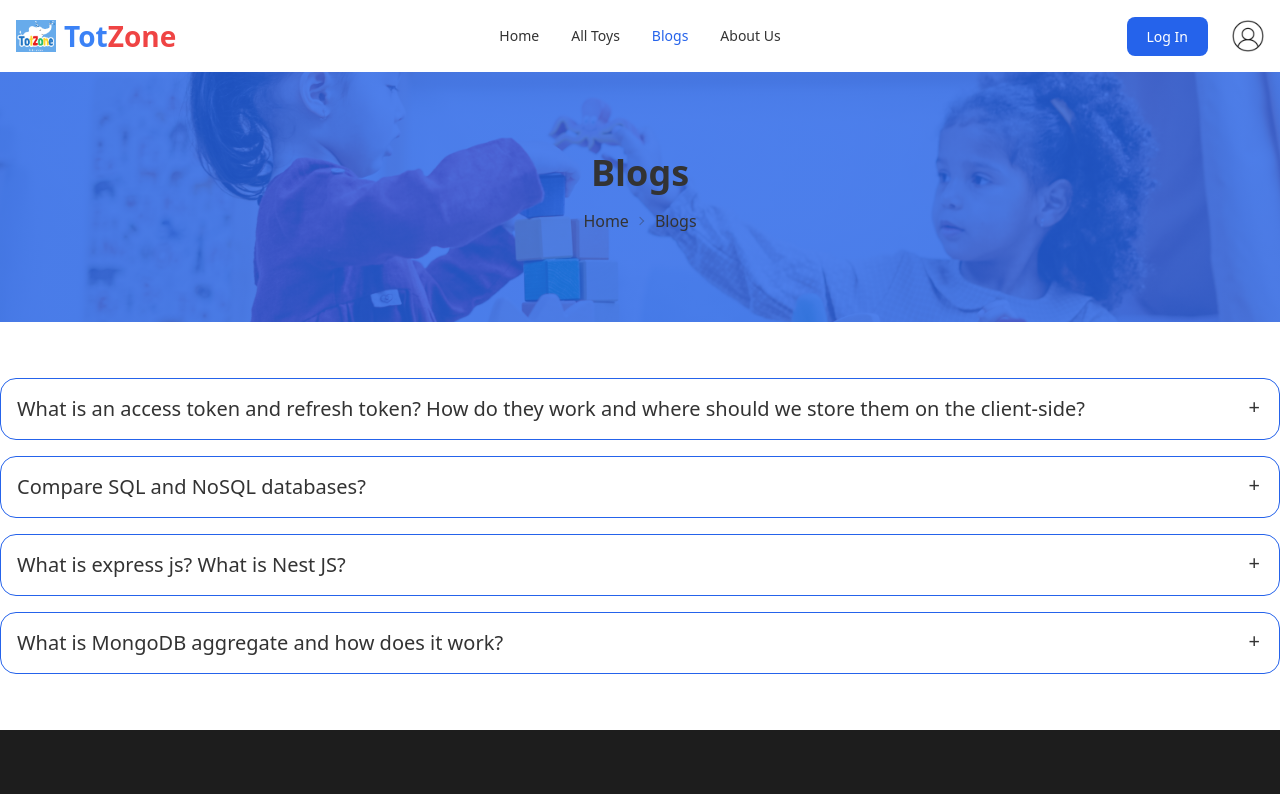
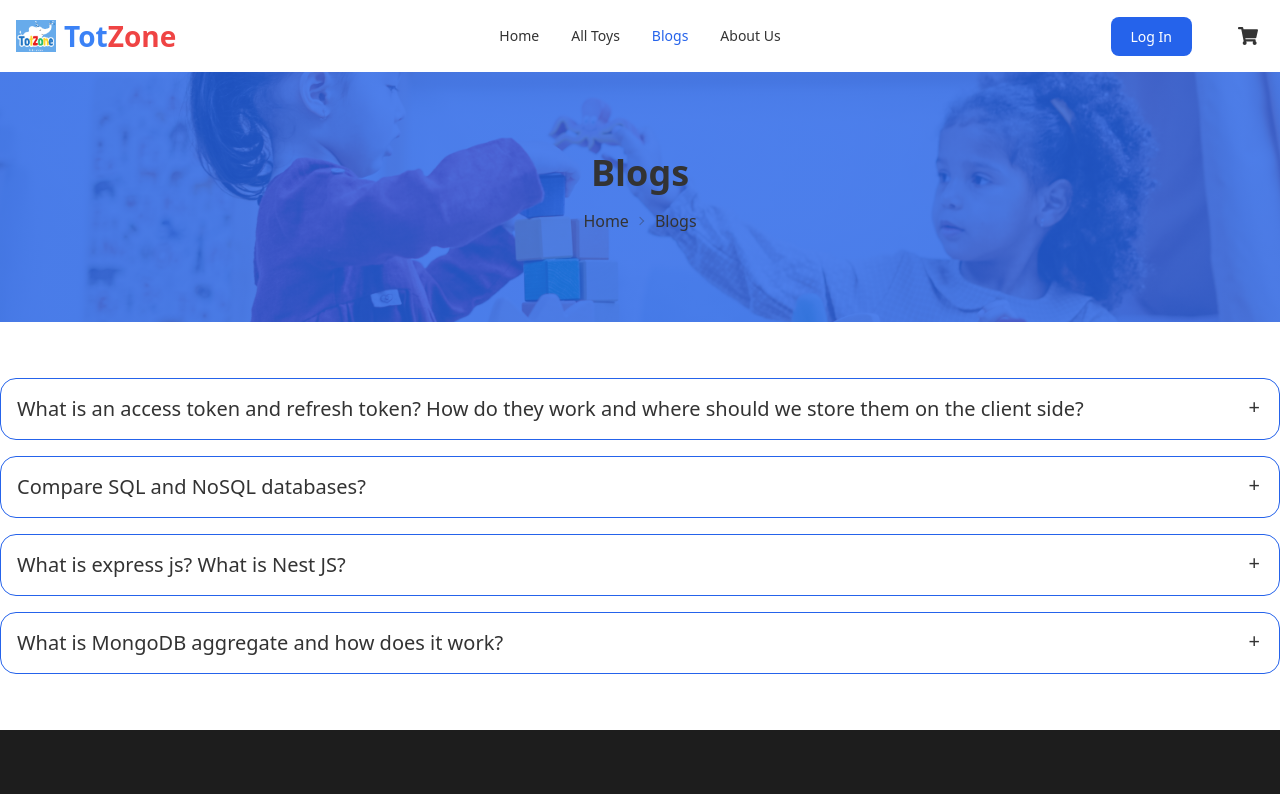
Before and after one commit to ayatbd/tot-zone-client, a React (Vite) app: page /blogs in a window 1280 px wide. Shown: the top 794 px of the page. Built offline with nearby package versions, Linux system fonts and the light colour scheme; no server answers.

Commit message:
updated menubar and added shoping icon

```diff
--- a/package.json
+++ b/package.json
@@ -17,6 +17,7 @@
     "localforage": "^1.10.0",
     "match-sorter": "^6.3.1",
     "react": "^18.2.0",
+    "react-burger-menu": "^3.0.9",
     "react-dom": "^18.2.0",
     "react-fast-marquee": "^1.6.0",
     "react-hook-form": "^7.44.3",
--- a/src/pages/Blogs.jsx
+++ b/src/pages/Blogs.jsx
@@ -19,7 +19,7 @@ const Blogs = () => {
         >
           <div className="collapse-title text-xl font-medium">
             What is an access token and refresh token? How do they work and
-            where should we store them on the client-side?
+            where should we store them on the client side?
           </div>
           <div className="collapse-content">
             <p>
--- a/src/pages/shared/Menubar.jsx
+++ b/src/pages/shared/Menubar.jsx
@@ -3,6 +3,7 @@ import { useContext } from "react";
 import logo from "../../assets/images/logo4.png";
 import avatar from "../../assets/images/logo.jpg";
 import { AuthContext } from "../../provider/AuthProvider";
+import { FaShoppingCart } from "react-icons/fa";
 import "../../index.css";
 
 const Menubar = () => {
@@ -129,7 +130,7 @@ const Menubar = () => {
             </li>
           </ul>
         </div>
-        <div className="navbar-end space-x-4">
+        <div className="navbar-end space-x-8">
           <span className="text-center hidden md:inline">
             {!user ? (
               <Link
@@ -148,7 +149,7 @@ const Menubar = () => {
             )}
           </span>
           <div tabIndex={0} className="btn btn-ghost btn-circle avatar">
-            <div className="w-10 rounded-full">
+            {/* <div className="w-10 rounded-full">
               {!user ? (
                 <img src={avatar} />
               ) : (
@@ -156,7 +157,8 @@ const Menubar = () => {
                   <img src={user?.photoURL} />
                 </div>
               )}
-            </div>
+            </div> */}
+            <FaShoppingCart size="20" />
           </div>
           {/* <img src={logo} /> */}
         </div>
```
Also changed, not shown: 1 other file (tests, documents, lock files or other folders).
